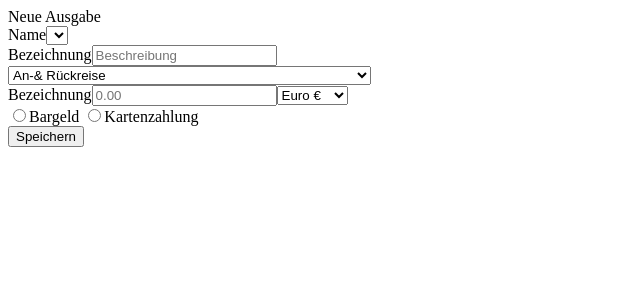
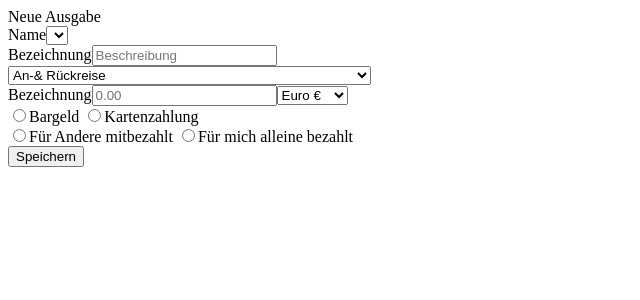
Before and after one commit to ElyasMTarek/budgetTracker, a Next.js app: page / in a window 1280 px wide. Shown: the top 300 px of the page, without its empty margins (0-640 px from the left). Built offline with nearby package versions, Linux system fonts and the light colour scheme; no server answers.

Commit message:
mitbezahlt und currency fix

```diff
--- a/pages/index.js
+++ b/pages/index.js
@@ -94,6 +94,12 @@ export default function Home() {
     var idx = e.value;
     values["name"] = e.options[e.selectedIndex].text;
     console.log(values["name"]);
+
+    var x = document.querySelector("#waehrungDropdown");
+    var idc = x.value;
+    values["waehrung"]= x.options[x.selectedIndex].text;
+    console.log(values["waehrung"]);
+
     var res;
   const url = "https://sheet.best/api/sheets/bd0219c5-5d55-42a0-9a0e-fa7ac9bea998/tabs/"+values["name"];
     fetch(url, {
@@ -164,12 +170,12 @@ export default function Home() {
           </label>
           <input name="kosten" type="number"  {...register("kosten", { required: true, min: 0.10 })}  className="block w-50  bg-gray-100 shadow py-3 px-4  placeholder-gray-500 focus:ring-blue-500 focus:border-blue-500 border-gray-300
             rounded-md focus:outline-none focus:ring-2" placeholder="0.00" min="0.00" step="0.01"/>
-            <select name="waehrung" {...register("waehrung")}  className="block w-full py-3 px-4 md:ml-6 mt-5 md:mt-0 placeholder-gray-500 bg-gray-100 focus:ring-blue-500 focus:border-blue-500  border-gray-300  rounded-md focus:outline-none focus:ring-2 shadow">
-            <option {...register("waehrung")}  value="Euro">Euro €</option>
-            <option {...register("waehrung")} value="Dollar">Dollar $</option>
-            <option {...register("waehrung")} value="Kuna">Kuna kn</option>
+            <select id="waehrungDropdown" name="waehrung" {...register("waehrung")}  className="block w-full py-3 px-4 md:ml-6 mt-5 md:mt-0 placeholder-gray-500 bg-gray-100 focus:ring-blue-500 focus:border-blue-500  border-gray-300  rounded-md focus:outline-none focus:ring-2 shadow">
+            <option value="Euro" >Euro €</option>
+            <option  value="Dollar">Dollar $</option>
+            <option  value="Kuna">Kuna kn</option>
           </select>
-          {errors.money && <span className="text-red-600">Mindesbetrag ist 0.10!</span>}
+          {errors.kosten && <span className="text-red-600">Mindesbetrag ist 0.10!</span>}
         </div>
         <div>
         <input {...register("zahlungsmethode", { required: true })} type="radio" className="h-5" value="Bargeld" />
@@ -177,6 +183,14 @@ export default function Home() {
         <label className="mx-2">Bargeld </label>
         <input className="ml-5"{...register("zahlungsmethode", { required: true })} type="radio" value="Kartenzahlung" />
         <label className="mx-2">Kartenzahlung</label>
+        {errors.zahlungsmethode && <span className="text-red-600" ><br/>Bitte wähl eine zahlungsmethode aus!</span>}
+
+        </div>
+        <div>
+        <input {...register("mitbezahlt", { required: true })} type="radio" className="h-5" value="true" />
+        <label className="mx-2">Für Andere mitbezahlt </label>
+        <input className="ml-5"{...register("mitbezahlt", { required: true })} type="radio" value="false" />
+        <label className="mx-2">Für mich alleine bezahlt</label>
         {errors.zahlungsmethode && <span className="text-red-600" ><br/>Bitte wähl eine zahlungsmethode aus!</span>}
 
         </div>
```
